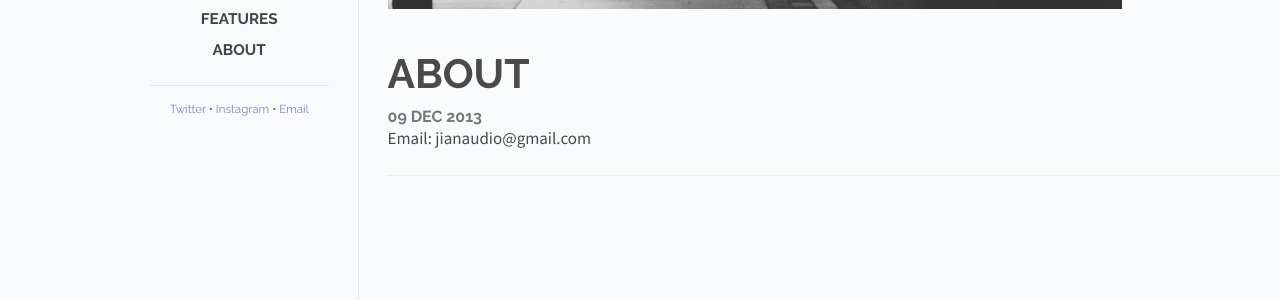
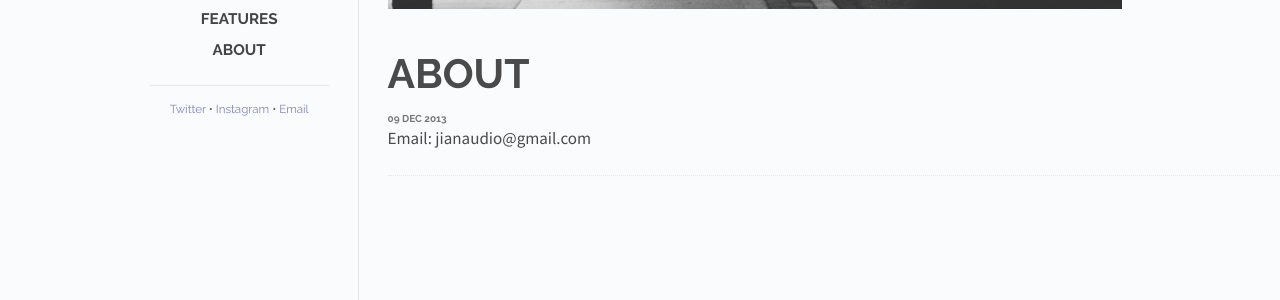
Before and after one commit to zhaojian26/works, a Jekyll site: the page built from _posts/2013-12-09-about.md, in a window 1280 px wide. Shown: the part 311-611 px from the top of the page. Built offline with Jekyll 4.4.1, drawn with Linux system fonts in a browser that asks for light colours; Markdown is read by kramdown in place of the engine named in the settings.

Commit message:
fix pages link

```diff
--- a/_layouts/default.html
+++ b/_layouts/default.html
@@ -23,14 +23,14 @@
     <div class="site">
       <div class="sidebar" id="sidebar">
         <div class="header">
-          <h1 class="title"><a href="/"><img id="logo" src="/works/images/banner.png"></a></h1>
+          <h1 class="title"><a href="https://zhaojian26.github.io/works/"><img id="logo" src="/works/images/banner.png"></a></h1>
           <span class="tagline">When we talk about sound, <br>we are talking about time.</span>
         </div>
         <div class="posts">
           <ul class="posts-list">
             {% for post in site.posts %}
               <li class="post-link">
-                <a class="post-title" href="{{ post.url }}">
+                <a class="post-title" href="{{ post.url | prepend: '/works'}}">
                   <!-- <span class="post-date">{{ post.date | date_to_string }}</span> -->
                   {{ post.title }}
                 </a>
--- a/_posts/2013-12-09-about.md
+++ b/_posts/2013-12-09-about.md
@@ -1,6 +1,6 @@
 ---
 layout: post
-title: About
+title: about
 cover: cover.jpg
 date:   2013-12-09 12:00:00
 categories: posts
--- a/css/main.css
+++ b/css/main.css
@@ -120,7 +120,7 @@
 /*****************************************************************************/
 
 #date {
-  font-size: 16px;
+  font-size: 10px;
   padding-top: 0.25em;
   margin-bottom: 2em;
   text-transform: uppercase;
```
Also changed, not shown: _posts/2013-12-09-welcome.md (+1 -1 lines).
